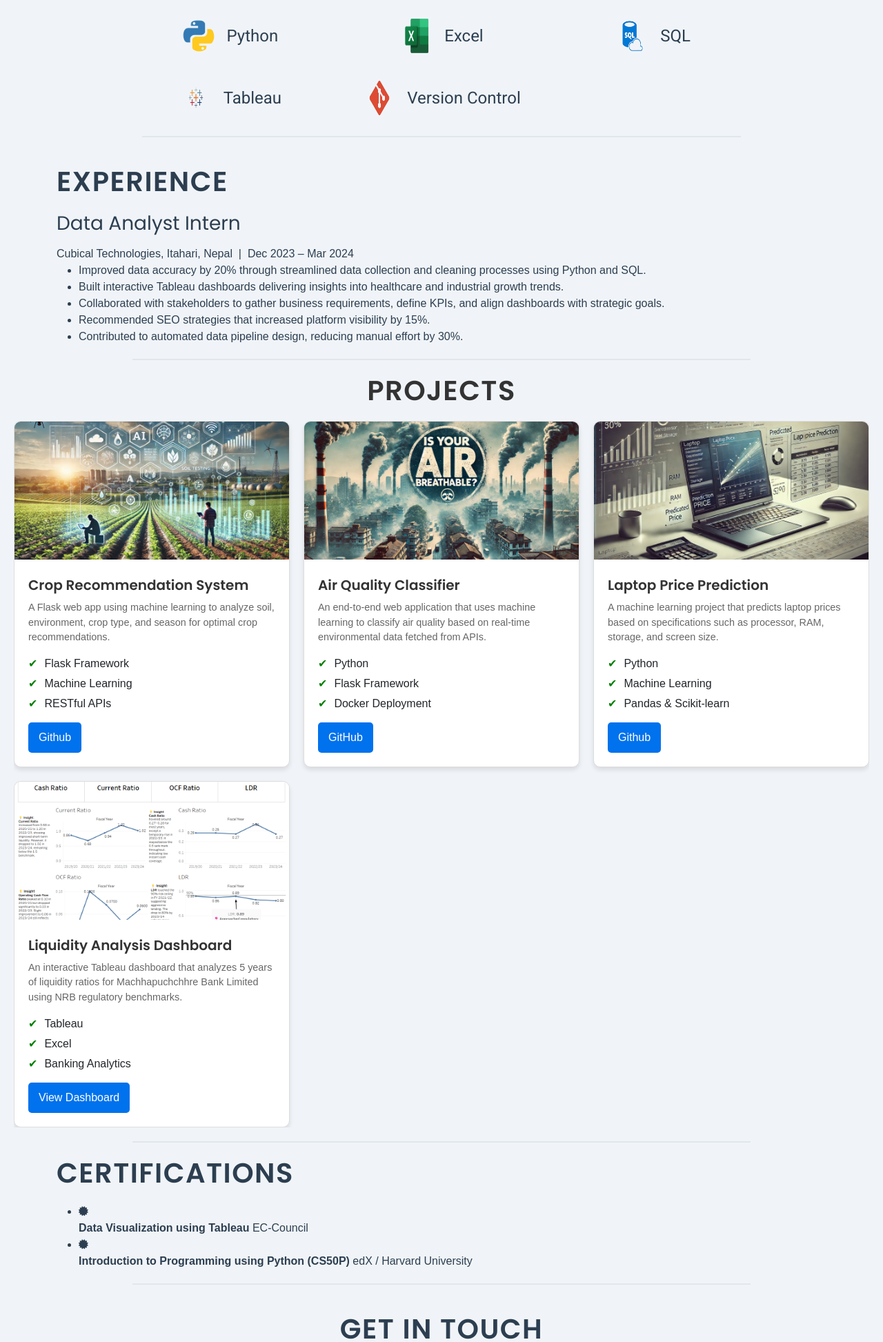
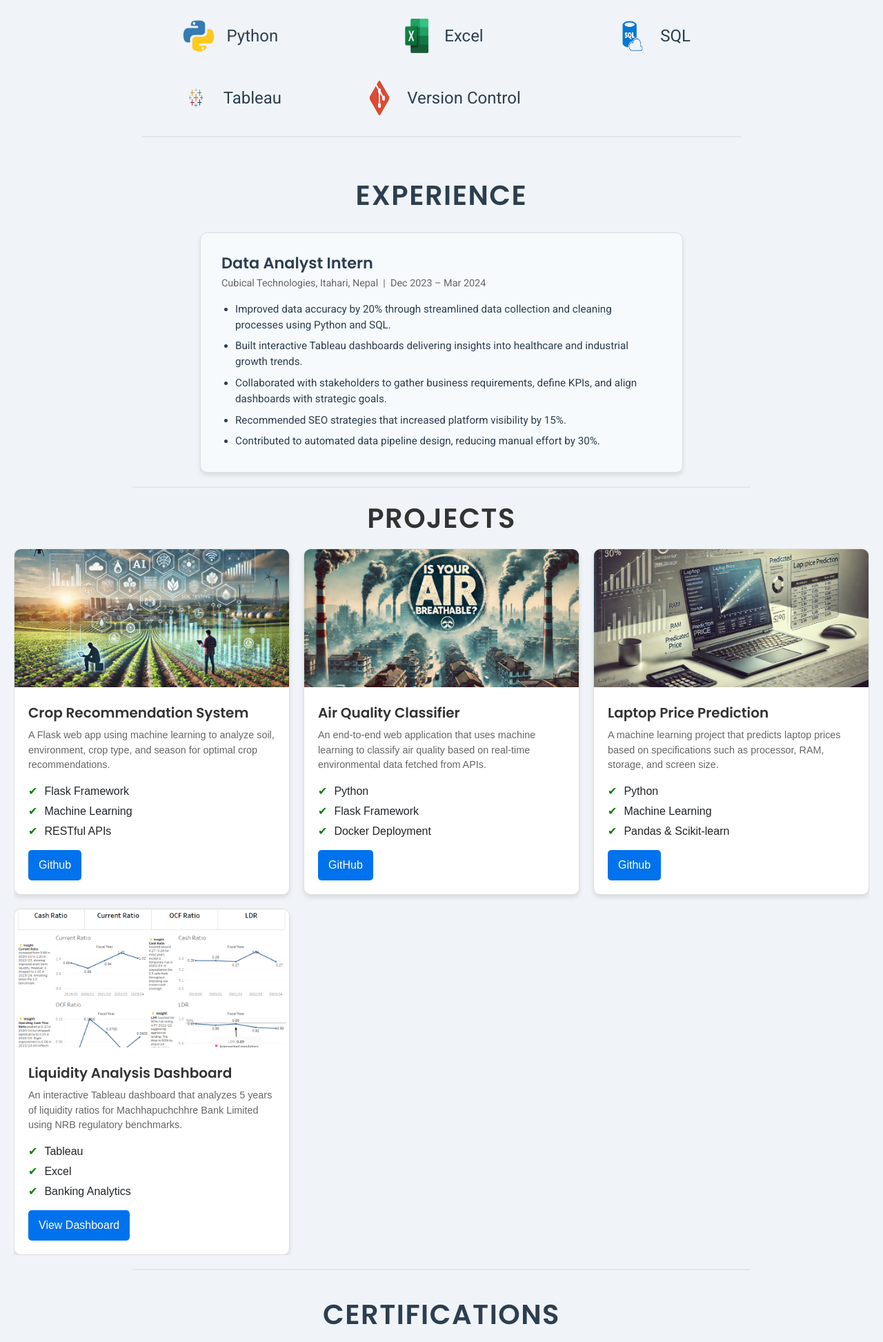
Before and after one commit to Rahul5021/Portfolio, a PHP site: page / in a window 1280 px wide. Shown: the part 784-2729 px from the top of the page at 69% size. Run offline with PHP 8.4, Linux system fonts and the light colour scheme; some libraries are stand-ins or nearby versions.

Commit message:
Refactor CSS styles for improved layout and design

```diff
--- a/styles/style.css
+++ b/styles/style.css
@@ -546,6 +546,120 @@ h2:hover {
     font-size: 1rem;
 }
 
+/* Experience Section */
+#experience {
+    padding: 20px 20px 0;
+    text-align: center;
+}
+
+#experience h2 {
+    font-family: 'Poppins', sans-serif;
+    font-weight: 600;
+    font-size: 2.5rem;
+    color: #2c3e50;
+    text-transform: uppercase;
+    letter-spacing: 1.5px;
+    margin-bottom: 30px;
+}
+
+.experience-item {
+    max-width: 700px;
+    margin: 0 auto;
+    text-align: left;
+    background-color: #f7fafd;
+    border: 1px solid #ddd;
+    border-radius: 10px;
+    padding: 25px 30px;
+    box-shadow: 0 4px 6px rgba(0, 0, 0, 0.1);
+}
+
+.experience-header h3 {
+    font-family: 'Poppins', sans-serif;
+    font-size: 1.4rem;
+    font-weight: 600;
+    color: #2c3e50;
+    margin-bottom: 5px;
+}
+
+.experience-meta {
+    display: block;
+    font-family: 'Roboto', sans-serif;
+    font-size: 0.9rem;
+    color: #666;
+    margin-bottom: 15px;
+}
+
+.experience-item ul {
+    padding-left: 20px;
+    margin: 0;
+}
+
+.experience-item ul li {
+    font-family: 'Roboto', sans-serif;
+    font-size: 0.95rem;
+    color: #2c3e50;
+    margin-bottom: 8px;
+    line-height: 1.5;
+}
+
+/* Certifications Section */
+#certifications {
+    padding: 20px 20px 0;
+    text-align: center;
+}
+
+#certifications h2 {
+    font-family: 'Poppins', sans-serif;
+    font-weight: 600;
+    font-size: 2.5rem;
+    color: #2c3e50;
+    text-transform: uppercase;
+    letter-spacing: 1.5px;
+    margin-bottom: 30px;
+}
+
+.certifications-list {
+    list-style: none;
+    max-width: 600px;
+    margin: 0 auto;
+    padding: 0;
+    text-align: left;
+}
+
+.certifications-list li {
+    display: flex;
+    align-items: center;
+    gap: 15px;
+    padding: 15px 20px;
+    margin-bottom: 12px;
+    background-color: #f7fafd;
+    border: 1px solid #ddd;
+    border-radius: 8px;
+    transition: box-shadow 0.3s ease;
+}
+
+.certifications-list li:hover {
+    box-shadow: 0 6px 12px rgba(10, 146, 180, 0.15);
+}
+
+.certifications-list li i {
+    font-size: 1.6rem;
+    color: #1abc9c;
+}
+
+.certifications-list li strong {
+    display: block;
+    font-family: 'Poppins', sans-serif;
+    font-size: 1rem;
+    color: #2c3e50;
+}
+
+.certifications-list li span {
+    font-family: 'Roboto', sans-serif;
+    font-size: 0.85rem;
+    color: #666;
+    }
+
 /* Footer Styling */
 footer {
     text-align: center;
```
